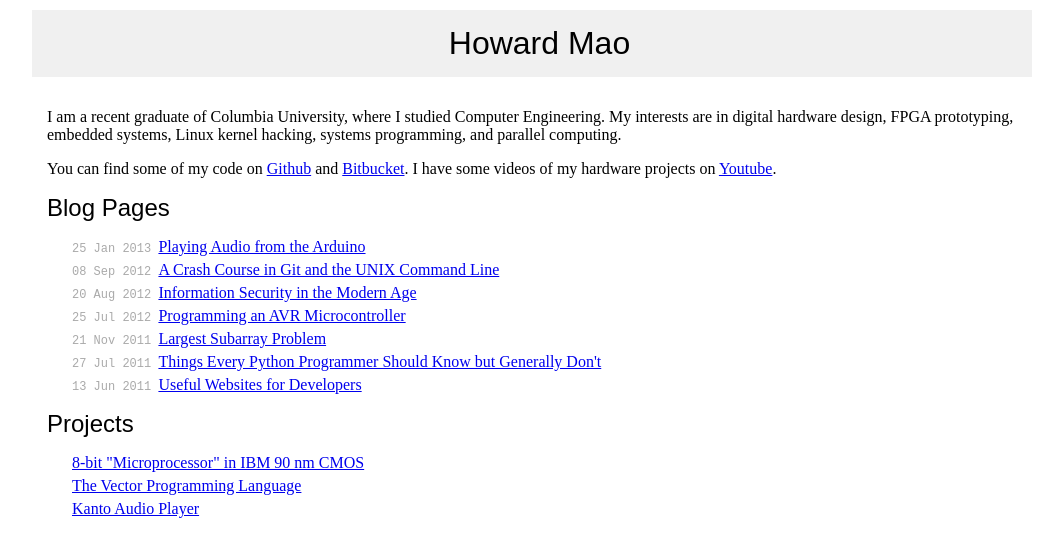
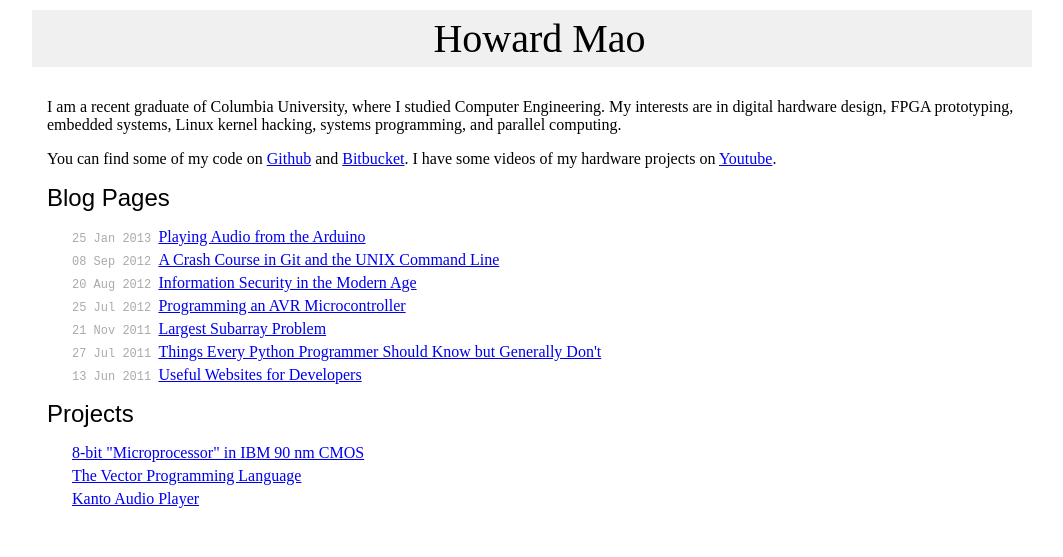
Before and after one commit to zhemao/zhemao.github.com, a Jekyll site: the page built from index.html, in a window 1280 px wide. Shown: the top 557 px of the page, without its empty margins (108-1171 px from the left). Built offline with Jekyll 4.4.1, drawn with Linux system fonts in a browser that asks for light colours.

Commit message:
make header text larger

```diff
--- a/_layouts/default.html
+++ b/_layouts/default.html
@@ -19,7 +19,7 @@
 <div id="container">
 
 <div id="header">
-<h1><a id="toplink" href="/"/>Howard Mao</a></h1>
+<a id="toplink" href="/"/>Howard Mao</a>
 </div> <!--header-->
 
 <div id="main">
--- a/css/main.css
+++ b/css/main.css
@@ -44,6 +44,7 @@ li {
   padding-left: 20px;
   margin: 0px;
   text-align: center;
+  font-size: 2.5em;
 }
 
 #footer, footer {
```
